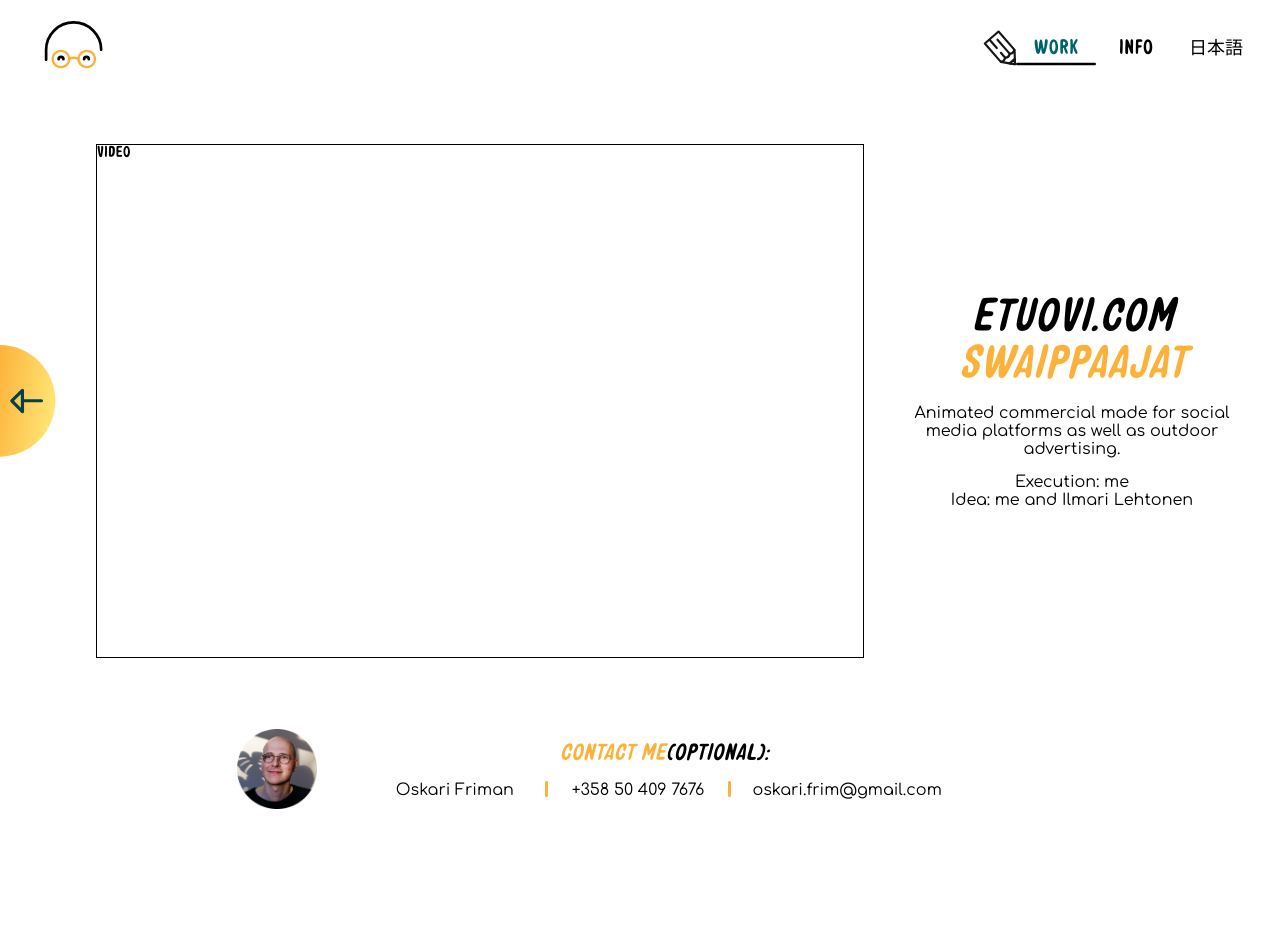
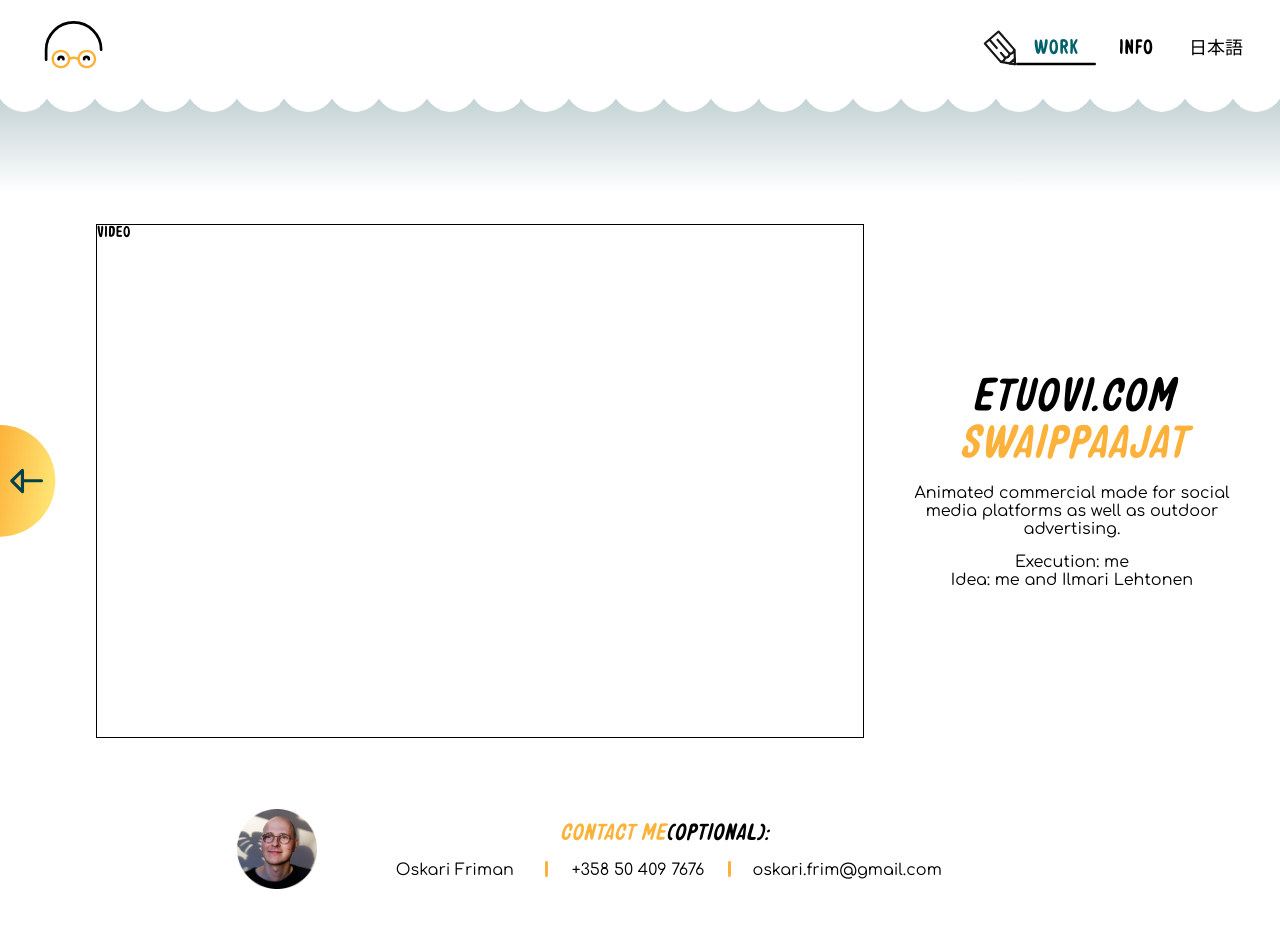
Before and after one commit to Akari0731/oskaris-website, an Angular app: page /video in a window 1280 px wide. Before the commit the page ends 850 px from the top, so only its background shows below. Built offline with nearby package versions, Linux system fonts and the light colour scheme.

Commit message:
Add video with navigation and background gradient

```diff
--- a/src/app/app.component.sass
+++ b/src/app/app.component.sass
@@ -1,5 +1,6 @@
 ::ng-deep body
     font-family: 'Bulgers', Fallback, sans-serif !important
+
 
 //   /* Responsive Styles */
 //   @media screen and (max-width: 767px) {
--- a/src/app/components/header/header.component.sass
+++ b/src/app/components/header/header.component.sass
@@ -4,18 +4,24 @@
     position: -webkit-sticky
     position: sticky
     top: 0
-    border-bottom: 1rem solid global.$black
-    border-image-source: url('../../../assets/logos/Circle.svg')
-    border-image-slice: 32 4
+    width: 100%
+    height: 12rem
     border-image-repeat: round
+    background-image: linear-gradient(to bottom, #FFFFFF 0, #FFFFFF 6rem, rgba(0, 65, 76, 0.24) 6rem, transparent 100%)
+    background-repeat: no-repeat
+    background-size: 100% 12rem
+    background-attachment: scroll
 
 .wrapper
     height: 5rem
-    background-color: global.$white
     display: flex
     justify-content: space-between
     align-items: center
     padding: 0.5rem 2rem
+    border-bottom: 1rem solid global.$black
+    border-image-source: url('../../../assets/logos/Circle.svg')
+    border-image-slice: 32 8
+    border-image-repeat: round
 
 .icon
     height: 5rem
--- a/src/app/components/section/section.component.html
+++ b/src/app/components/section/section.component.html
@@ -2,6 +2,7 @@
   <div class="title">{{ title }}</div>
   <div class="contents">
     <img
+      (click)="onNavigateToVideo()"
       src="https://media.istockphoto.com/photos/freedom-chains-that-transform-into-birds-charge-concept-picture-id1322104312?b=1&k=20&m=1322104312&s=170667a&w=0&h=VQyPkFkMKmo0e4ixjhiOLjiRs_ZiyKR_4SAsagQQdkk=" />
     <img
       src="https://media.istockphoto.com/photos/freedom-chains-that-transform-into-birds-charge-concept-picture-id1322104312?b=1&k=20&m=1322104312&s=170667a&w=0&h=VQyPkFkMKmo0e4ixjhiOLjiRs_ZiyKR_4SAsagQQdkk=" />
--- a/src/app/components/section/section.component.ts
+++ b/src/app/components/section/section.component.ts
@@ -1,4 +1,5 @@
 import { Component, Input } from '@angular/core';
+import { Router } from '@angular/router';
 
 @Component({
   selector: 'app-section',
@@ -6,7 +7,11 @@
   styleUrls: ['./section.component.sass'],
 })
 export class SectionComponent {
-  constructor() {}
+  constructor(private router: Router) {}
 
   @Input() title: string = '';
+
+  onNavigateToVideo() {
+    this.router.navigate(['/video']);
+  }
 }
--- a/src/app/pages/home/home.component.html
+++ b/src/app/pages/home/home.component.html
@@ -1,8 +1,10 @@
-<div>
+<ng-container>
   <app-hero></app-hero>
   <app-header></app-header>
-  <app-section [title]="'Animation / Illustration'"></app-section>
-  <app-section [title]="'Videography / Editing'"></app-section>
+  <div class="content">
+    <app-section [title]="'Animation / Illustration'"></app-section>
+    <app-section [title]="'Videography / Editing'"></app-section>
+  </div>
   <app-footer></app-footer>
   <app-music-button></app-music-button>
-</div>
+</ng-container>
--- a/src/app/pages/home/home.component.sass
+++ b/src/app/pages/home/home.component.sass
@@ -1,4 +1,2 @@
-@use 'global'
-
-div
-    background-color: global.$white
+.content
+    margin-top: -5rem
--- a/src/app/pages/video/video.component.html
+++ b/src/app/pages/video/video.component.html
@@ -1,7 +1,10 @@
 <ng-container>
   <app-header></app-header>
   <div class="wrapper">
-    <img class="button" src="assets/logos/ReturnButton.svg" />
+    <img
+      class="button"
+      src="assets/logos/ReturnButton.svg"
+      (click)="onNavigateHome()" />
     <div class="video">video</div>
     <div class="desciption">
       <div class="website">etuovi.com</div>
--- a/src/app/pages/video/video.component.ts
+++ b/src/app/pages/video/video.component.ts
@@ -1,4 +1,5 @@
 import { Component } from '@angular/core';
+import { Router } from '@angular/router';
 
 @Component({
   selector: 'app-video',
@@ -6,5 +7,9 @@
   styleUrls: ['./video.component.sass'],
 })
 export class VideoComponent {
-  constructor() {}
+  constructor(private router: Router) {}
+
+  onNavigateHome() {
+    this.router.navigate(['']);
+  }
 }
```
